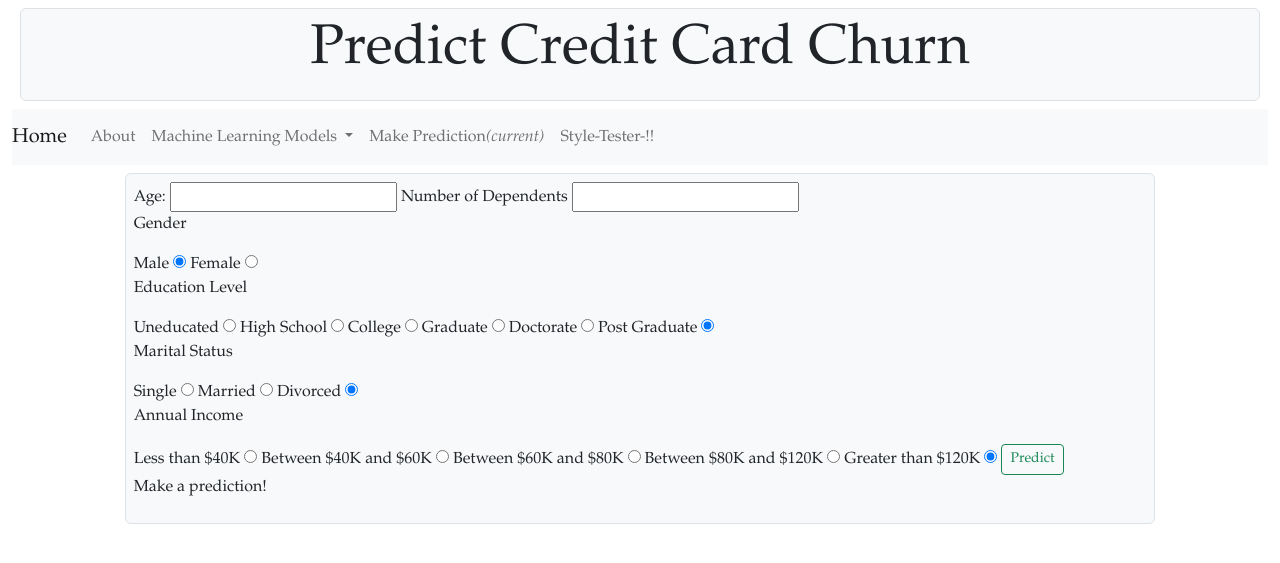
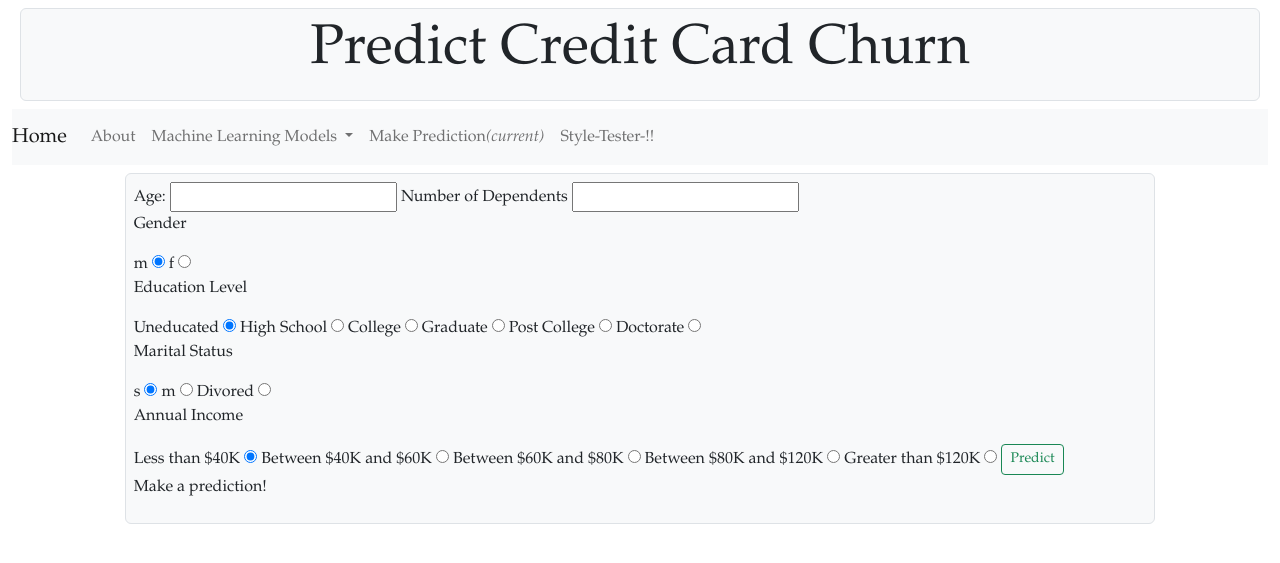
Before and after one commit to asundquistdavis/credit-churn-prediction, a Flask app: page /predict in a window 1280 px wide. Shown: the top 563 px of the page. Run offline with Flask 2, Linux system fonts and the light colour scheme; parts of the project's set-up code (start-up, migrations or seed data) failed here and were passed over.

Commit message:
finished form elements in predict.html

```diff
--- a/app.py
+++ b/app.py
@@ -27,11 +27,11 @@ def about():
 @app.route('/predict', methods=['GET', 'POST'])
 def predict():
     if request.method == 'POST':
-        entries = {k:v for k,v in request.form.items()}
+        entry = {k:v for k,v in request.form.items()}
         features = []
-        print(entries)
-        prediction_text = ' '.join(f'{k}: {v}' for k, v in entries.items())
-        return render_template('predict.html', prediction_text=prediction_text, entries=entries)
+        print(entry)
+        prediction_text = ' '.join(f'{k}: {v}' for k, v in entry.items())
+        return render_template('predict.html', prediction_text=prediction_text, entry=entry)
     else:
         return render_template('predict.html', prediction_text='Make a prediction!')
 
--- a/templates/predict.html
+++ b/templates/predict.html
@@ -88,55 +88,55 @@
 
                         <!-- age: text entry -> cast to int -->
                         <label for="age">Age: </label>
-                        <input id="age" name="age" type="text" required="required" {% if entries %} value={{entries["age"]}} {% endif %}/>
+                        <input id="age" name="age" type="text" required="required" {% if entry %} value={{entry["age"]}} {% endif %}/>
 
                         <!-- numdep: text -> cast to int -->
                         <label for="numdep">Number of Dependents</label>
-                        <input id="numdep" name="numdep" type="text" required="required" {% if entries %} value={{entries["numdep"]}} {% endif %}/>
+                        <input id="numdep" name="numdep" type="text" required="required" {% if entry %} value={{entry["numdep"]}} {% endif %}/>
 
                         <!-- gender: radio button -> either M or F -->
                         <p>Gender</p>
-                        <label for="male">Male</label>
-                        <input id="male" name="gender" type="radio" required="required"  value="Male" {% if entries %} {% if entries["gender"] == 'Male' %} checked="true" {% else %} checked="false" {% endif %} {% else %} checked="true" {% endif %}/>
-                        <label for="female">Female</label>
-                        <input id="female" name="gender" type="radio" required="required" value="Female" {% if (entries and entries["gender"] == 'Female') %} checked="true" {% endif %}/>
+                        <label for="m">m</label>
+                        <input id="m" name="gender" type="radio" required="required"  value="m" {% if entry and entry["gender"] == 'm' %} checked {% else %} checked {% endif %}/>
+                        <label for="f">f</label>
+                        <input id="f" name="gender" type="radio" required="required" value="f" {% if entry and entry["gender"] == 'f' %} checked {% endif %}/>
 
-                        <!-- edclev -->
+                        <!-- edclvl -->
                         <p>Education Level</p>
-                        <label for="uneducated">Uneducated</label>
-                        <input id="uneducated" name="edclvl" type="radio" required="required"  value="Uneducated" {% if (entries and entries["edclvl"] == 'Uneducated') %} checked="true" {% else %} checked="true" {% endif %}/>
-                        <label for="highschool">High School</label>
-                        <input id="highschool" name="edclvl" type="radio" required="required"  value="High_School" {% if (entires and entires["edclvl"] == 'High_school') %} checked="true" {% else %} checked="false" {% endif %}/>
-                        <label for="college">College</label>
-                        <input id="college" name="edclvl" type="radio" required="required"  value="College" {% if (entires and entires["edclvl"] == 'College') %} checked="true" {% else %} checked="false" {% endif %}/>
-                        <label for="graduate">Graduate</label>
-                        <input id="graduate" name="edclvl" type="radio" required="required"  value="Graduate" {% if (entires and entires["edclvl"] == 'Graduate') %} checked="true" {% else %} checked="false" {% endif %}/>
-                        <label for="doctorate">Doctorate</label>
-                        <input id="doctorate" name="edclvl" type="radio" required="required"  value="Doctorate" {% if (entires and entires["edclvl"] == 'Doctorate') %} checked="true" {% else %} checked="false" {% endif %}/>
-                        <label for="postgrad">Post Graduate</label>
-                        <input id="postgrad" name="edclvl" type="radio" required="required"  value="Post_Grad" {% if (entires and entires["edclvl"] == 'Post_Grad') %} checked="true" {% else %} checked="false" {% endif %}/>
+                        <label for="u">Uneducated</label>
+                        <input id="u" name="edclvl" type="radio" required="required"  value="u" {% if (entry and entry["edclvl"] == 'u') %} checked {% else %} checked {% endif %}/>
+                        <label for="h">High School</label>
+                        <input id="h" name="edclvl" type="radio" required="required"  value="h" {% if (entry and entry["edclvl"] == 'h') %} checked {% endif %}/>
+                        <label for="c">College</label>
+                        <input id="c" name="edclvl" type="radio" required="required"  value="c" {% if (entry and entry["edclvl"] == 'c') %} checked {% endif %}/>
+                        <label for="g">Graduate</label>
+                        <input id="g" name="edclvl" type="radio" required="required"  value="g" {% if (entry and entry["edclvl"] == 'g') %} checked {% endif %}/>
+                        <label for="p">Post College</label>
+                        <input id="p" name="edclvl" type="radio" required="required"  value="p" {% if (entry and entry["edclvl"] == 'p') %} checked {% endif %}/>
+                        <label for="d">Doctorate</label>
+                        <input id="d" name="edclvl" type="radio" required="required"  value="d" {% if (entry and entry["edclvl"] == 'd') %} checked {% endif %}/>
 
-                        <!-- Marital Status -->
+                        <!-- marsta -->
                         <p>Marital Status</p>
-                        <label for="single">Single</label>
-                        <input type="radio" id="single" name="marsta" value="Single" {% if (entires and entires["marsta"] == 'Single') %} checked="true" {% else %} checked="true" {% endif %}/>
-                        <label for="married">Married</label>
-                        <input type="radio" id="married" name="marsta" value="Married" {% if (entires and entires["marsta"] == 'Married') %} checked="true" {% else %} checked="false" {% endif %}/>
-                        <label for="divorced">Divorced</label>
-                        <input type="radio" id="divorced" name="marsta" value="Divorced" {% if (entires and entires["marsta"] == 'Divorced') %} checked="true" {% else %} checked="false" {% endif %}/>
+                        <label for="s">s</label>
+                        <input id="s" name="marsta" type="radio" required="required"  value="s" {% if (entry and entry["marsta"] == 's') %} checked {% else %} checked {% endif %}/>
+                        <label for="m">m</label>
+                        <input id="m" name="marsta" type="radio" required="required"  value="m" {% if (entry and entry["marsta"] == 'm') %} checked {% endif %}/>
+                        <label for="d">Divored</label>
+                        <input id="d" name="marsta" type="radio" required="required"  value="d" {% if (entry and entry["marsta"] == 'd') %} checked {% endif %}/>
 
-                        <!-- Income Cat -->
+                        <!-- income -->
                         <p>Annual Income</p>
-                        <label for="'ls40k">Less than $40K</label>
-                        <input type="radio" id="ls40k" name="income" value="Less_than_40K" {% if (entires and entires["income"] == 'Less_than_40K') %} checked="true" {% else %} checked="true" {% endif %}/>
-                        <label for="'in4060k">Between $40K and $60K</label>
-                        <input type="radio" id="in4060k" name="income" value="Between_40K_and_60K" {% if (entires and entires["income"] == 'Between_40K_and_60K') %} checked="true" {% else %} checked="false" {% endif %}/>
-                        <label for="'in6080k">Between $60K and $80K</label>
-                        <input type="radio" id="in6080k" name="income" value="Between_60K_and_80K" {% if (entires and entires["income"] == 'Between_60K_and_80K') %} checked="true" {% else %} checked="false" {% endif %}/>
-                        <label for="'in80120k">Between $80K and $120K</label>
-                        <input type="radio" id="in80120k" name="income" value="Between_80K_and_120K" {% if (entires and entires["income"] == 'Between_80K_and_120K') %} checked="true" {% else %} checked="false" {% endif %}/>
-                        <label for="'gt120k">Greater than $120K</label>
-                        <input type="radio" id="gt120k" name="income" value="Greater_than_120K" {% if (entires and entires["income"] == 'Greater_than_120K') %} checked="true" {% else %} checked="false" {% endif %}/>
+                        <label for="i1">Less than $40K</label>
+                        <input id="i1" name="income" type="radio" required="required"  value="i1" {% if (entry and entry["income"] == 'i1') %} checked {% else %} checked {% endif %}/>
+                        <label for="i2">Between $40K and $60K</label>
+                        <input id="i2" name="income" type="radio" required="required"  value="i2" {% if (entry and entry["income"] == 'i2') %} checked {% endif %}/>
+                        <label for="i3">Between $60K and $80K</label>
+                        <input id="i3" name="income" type="radio" required="required"  value="i3" {% if (entry and entry["income"] == 'i3') %} checked {% endif %}/>
+                        <label for="i4">Between $80K and $120K</label>
+                        <input id="i4" name="income" type="radio" required="required"  value="i4" {% if (entry and entry["income"] == 'i4') %} checked {% endif %}/>
+                        <label for="i5">Greater than $120K</label>
+                        <input id="i5" name="income" type="radio" required="required"  value="i5" {% if (entry and entry["income"] == 'i5') %} checked {% endif %}/>
 
                         <!-- button to submit -->
                         <button type="submit" class="btn btn-outline-success btn-sm">Predict</button>
```
